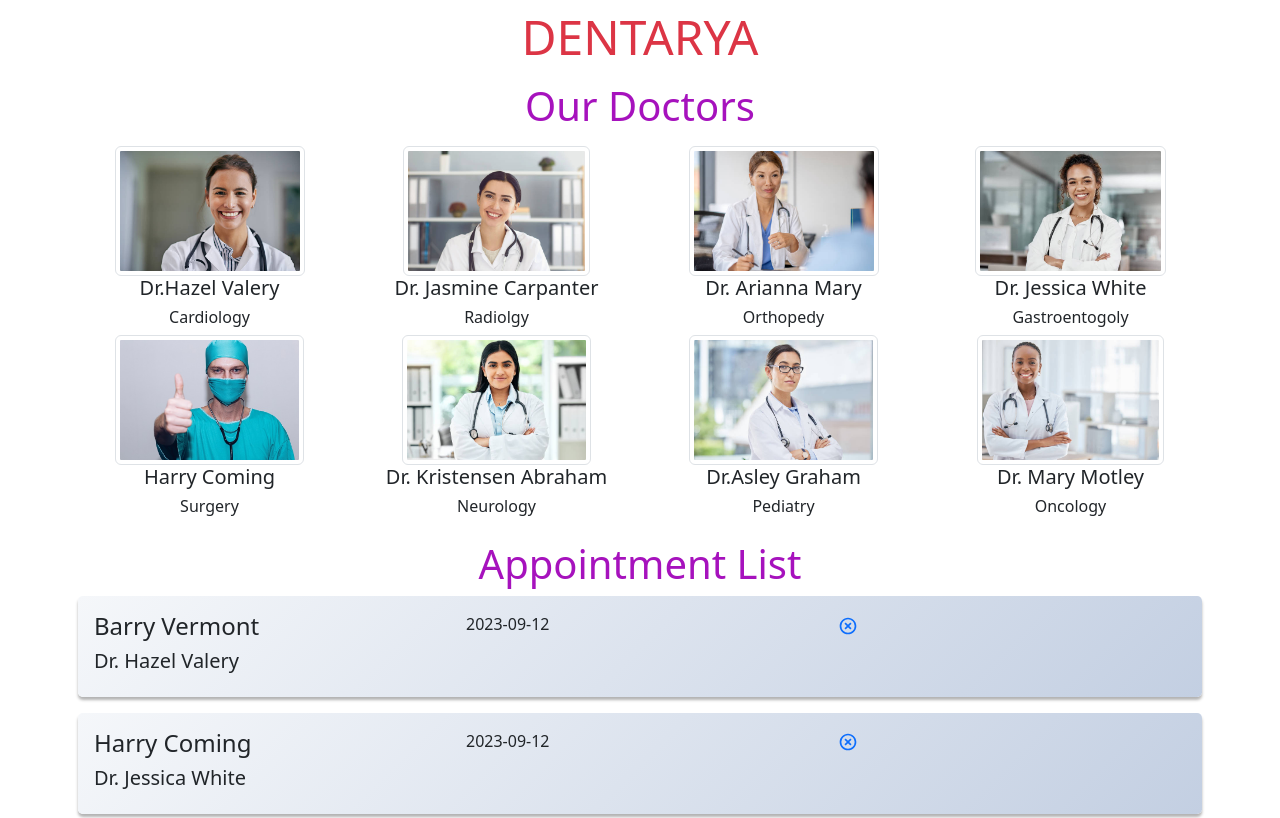
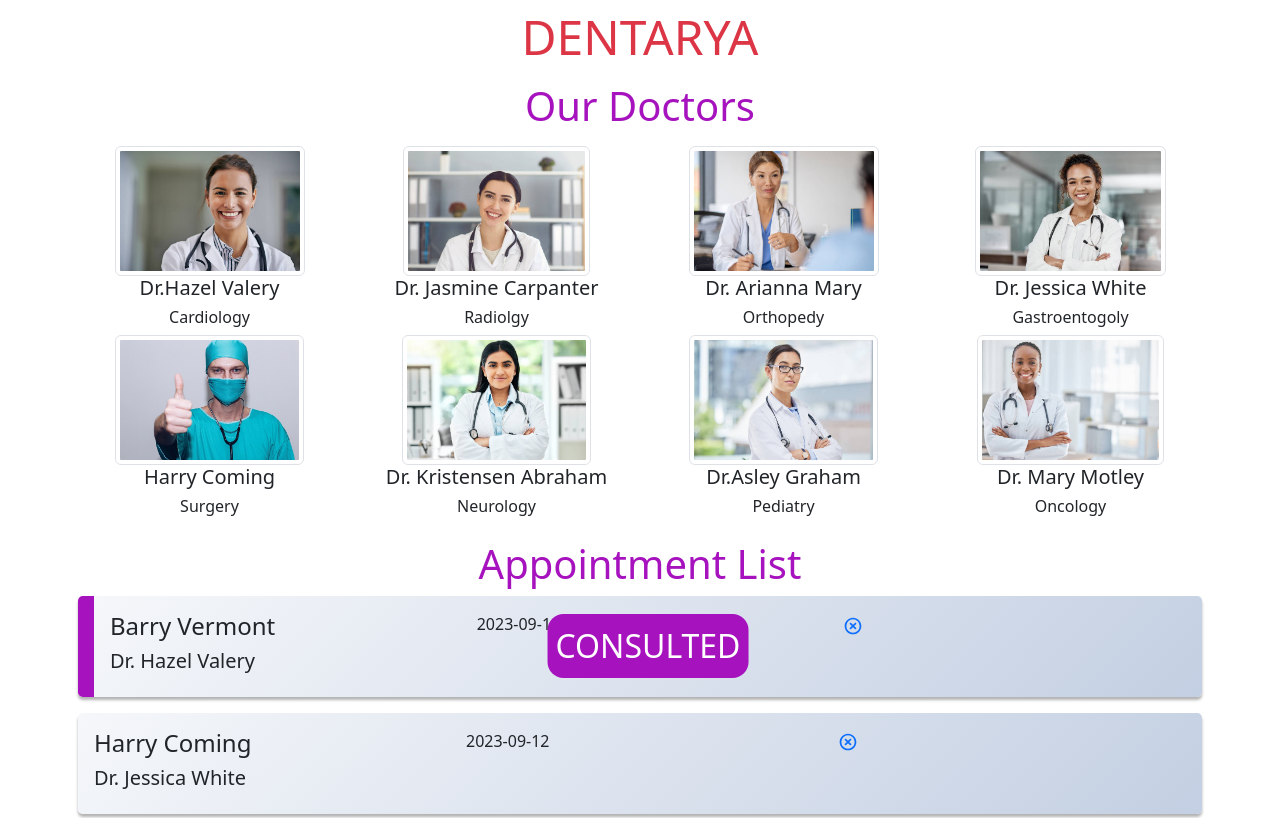
Before and after one commit to ilkaytech/Dentarya_Appointment_Project, a React (Create React App) app: page / in a window 1280 px wide. Shown: the top 818 px of the page. Built offline with nearby package versions, Linux system fonts and the light colour scheme.

Commit message:
appointments

```diff
--- a/src/components/AppointmentList.jsx
+++ b/src/components/AppointmentList.jsx
@@ -10,7 +10,10 @@ const AppointmentList = ({ apps }) => {
         Appointment List
       </h3>
       {apps.map(({ id, patient, consulted, doctor, day }) => (
-        <div key={id} className="appointments">
+        <div
+          key={id}
+          className={consulted ? "appointments consulted" : "appointments"}
+        >
           <Row>
             <Col>
               <h4>{patient}</h4>
```
